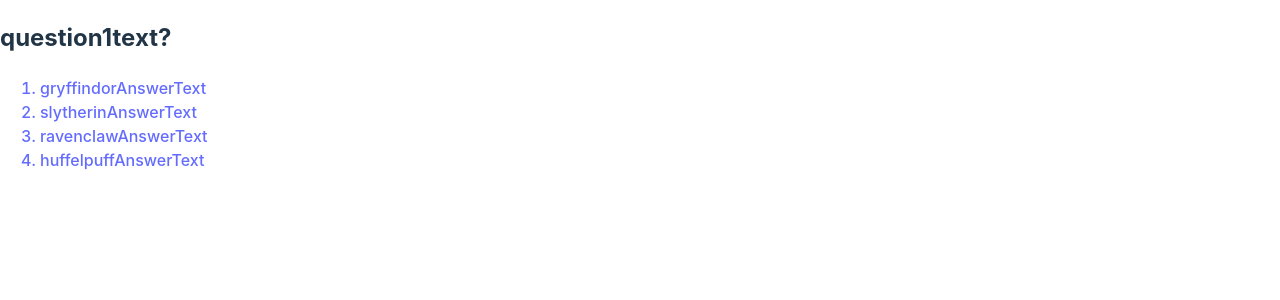
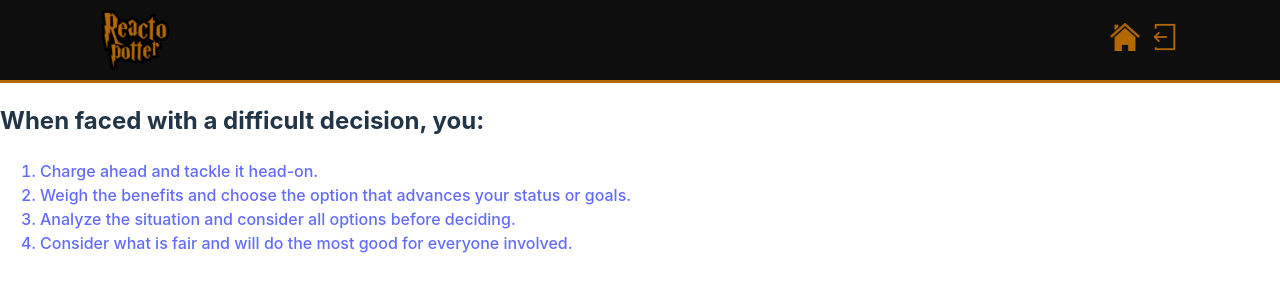
Before and after one commit to michelmnds/Reacto-Potter, a React (Vite) app: page /quiz/1 in a window 1280 px wide. Shown: the top 300 px of the page. Built offline with nearby package versions, Linux system fonts and the light colour scheme; no server answers.

Commit message:
feat: replaced all placeholder questions with actual questions and added header

```diff
--- a/src/pages/HouseQuizPage/index.jsx
+++ b/src/pages/HouseQuizPage/index.jsx
@@ -1,6 +1,7 @@
 import { Link, useParams } from "react-router-dom";
 import { QuizContext } from "../../providers/QuizContext";
 import { useContext, useEffect, useState } from "react";
+import { Header } from "../../components/Header";
 
 export const HouseQuizPage = () => {
   const { quizpage } = useParams();
@@ -35,6 +36,7 @@ export const HouseQuizPage = () => {
 
   return (
     <>
+      <Header />
       {/*Either create logic to render results in quiz context or create separate context - also classes needed to style different answers
       --also: idea to randomize order of 4 answer options - make create randomizer function */}
       {quizpage === "results" ? (
--- a/src/providers/QuizContext.jsx
+++ b/src/providers/QuizContext.jsx
@@ -14,74 +14,86 @@ export const QuizContextProvider = ({ children }) => {
   const [currentQuizPage, setCurrentQuizPage] = useState(1);
   const quiz = [
     {
-      question: "question1text?",
-      gryffindorAnswer: "gryffindorAnswerText",
-      slytherinAnswer: "slytherinAnswerText",
-      ravenclawAnswer: "ravenclawAnswerText",
-      huffelpuffAnswer: "huffelpuffAnswerText",
+      question: "When faced with a difficult decision, you:",
+      gryffindorAnswer: "Charge ahead and tackle it head-on.",
+      slytherinAnswer:
+        "Weigh the benefits and choose the option that advances your status or goals.",
+      ravenclawAnswer:
+        "Analyze the situation and consider all options before deciding.",
+      huffelpuffAnswer:
+        "Consider what is fair and will do the most good for everyone involved.",
     },
     {
-      question: "question2text?",
-      gryffindorAnswer: "gryffindorAnswerText",
-      slytherinAnswer: "slytherinAnswerText",
-      ravenclawAnswer: "ravenclawAnswerText",
-      huffelpuffAnswer: "huffelpuffAnswerText",
+      question: "Which of these is your ultimate goal?",
+      gryffindorAnswer:
+        "To be brave and make a significant change in the world.",
+      slytherinAnswer: "To gain power and influence.",
+      ravenclawAnswer: "To acquire knowledge and wisdom.",
+      huffelpuffAnswer: "To foster peace and help others.",
     },
     {
-      question: "question3text?",
-      gryffindorAnswer: "gryffindorAnswerText",
-      slytherinAnswer: "slytherinAnswerText",
-      ravenclawAnswer: "ravenclawAnswerText",
-      huffelpuffAnswer: "huffelpuffAnswerText",
+      question: "In a group project, you are likely to:",
+      gryffindorAnswer:
+        "Take the lead and rally everyone towards a common goal.",
+      slytherinAnswer:
+        "Strategize and position yourself to get the most credit.",
+      ravenclawAnswer: "Contribute innovative ideas and solutions.",
+      huffelpuffAnswer:
+        "Ensure everyone is cooperating and their contributions are valued.",
     },
     {
-      question: "question4text?",
-      gryffindorAnswer: "gryffindorAnswerText",
-      slytherinAnswer: "slytherinAnswerText",
-      ravenclawAnswer: "ravenclawAnswerText",
-      huffelpuffAnswer: "huffelpuffAnswerText",
+      question: "If you found a wallet full of money, you would:",
+      gryffindorAnswer: "Try to find the owner to return it immediately.",
+      slytherinAnswer:
+        "Keep it, or maybe take some money and return the wallet.",
+      ravenclawAnswer:
+        "Consider the ethical implications before deciding what to do.",
+      huffelpuffAnswer: "Return it with all its contents intact.",
     },
     {
-      question: "question5text?",
-      gryffindorAnswer: "gryffindorAnswerText",
-      slytherinAnswer: "slytherinAnswerText",
-      ravenclawAnswer: "ravenclawAnswerText",
-      huffelpuffAnswer: "huffelpuffAnswerText",
+      question: "What drives you to succeed?",
+      gryffindorAnswer: "The desire to prove your courage and integrity.",
+      slytherinAnswer: "The pursuit of power and prestige.",
+      ravenclawAnswer: "The quest for knowledge and understanding.",
+      huffelpuffAnswer: "The need to make a positive difference in the world.",
     },
     {
-      question: "question6text?",
-      gryffindorAnswer: "gryffindorAnswerText",
-      slytherinAnswer: "slytherinAnswerText",
-      ravenclawAnswer: "ravenclawAnswerText",
-      huffelpuffAnswer: "huffelpuffAnswerText",
+      question: "During a conflict, you:",
+      gryffindorAnswer: "Stand up and fight for what you believe is right.",
+      slytherinAnswer:
+        "Look for strategic advantages to turn the situation in your favor.",
+      ravenclawAnswer: "Try to resolve the issue through dialogue and reason.",
+      huffelpuffAnswer:
+        "Work towards a fair and just resolution for all parties.",
     },
     {
-      question: "question7text?",
-      gryffindorAnswer: "gryffindorAnswerText",
-      slytherinAnswer: "slytherinAnswerText",
-      ravenclawAnswer: "ravenclawAnswerText",
-      huffelpuffAnswer: "huffelpuffAnswerText",
+      question: "What are you most likely to be remembered for?",
+      gryffindorAnswer: "Your daring and adventurous spirit.",
+      slytherinAnswer: "Your cunning and achievements.",
+      ravenclawAnswer: "Your wisdom and unique ideas.",
+      huffelpuffAnswer: "Your kindness and steadfastness.",
     },
     {
-      question: "question8text?",
-      gryffindorAnswer: "gryffindorAnswerText",
-      slytherinAnswer: "slytherinAnswerText",
-      ravenclawAnswer: "ravenclawAnswerText",
-      huffelpuffAnswer: "huffelpuffAnswerText",
+      question: "How do you tackle your work or school assignments?",
+      gryffindorAnswer: "Dive right in with passion and determination.",
+      slytherinAnswer: "Plan carefully to ensure you come out on top.",
+      ravenclawAnswer:
+        "Research thoroughly to understand the subject inside out.",
+      huffelpuffAnswer: "Work diligently and cooperatively with others.",
     },
     {
-      question: "question9text?",
-      gryffindorAnswer: "gryffindorAnswerText",
-      slytherinAnswer: "slytherinAnswerText",
-      ravenclawAnswer: "ravenclawAnswerText",
-      huffelpuffAnswer: "huffelpuffAnswerText",
+      question: "Choose a pet to bring to Hogwarts:",
+      gryffindorAnswer: "A brave and loyal dog.",
+      slytherinAnswer: "A sleek and cunning snake.",
+      ravenclawAnswer: "A wise and mysterious cat.",
+      huffelpuffAnswer: "A hardworking and friendly badger.",
     },
     {
-      question: "question10text?",
-      gryffindorAnswer: "gryffindorAnswerText",
-      slytherinAnswer: "slytherinAnswerText",
-      ravenclawAnswer: "ravenclawAnswerText",
-      huffelpuffAnswer: "huffelpuffAnswerText",
+      question: "What motto do you live by?",
+      gryffindorAnswer: "Do what is right, not what is easy.",
+      slytherinAnswer: "Ends justify the means.",
+      ravenclawAnswer: "Knowledge is the ultimate power.",
+      huffelpuffAnswer: "Treat others with kindness and fairness.",
     },
   ];
 
```
